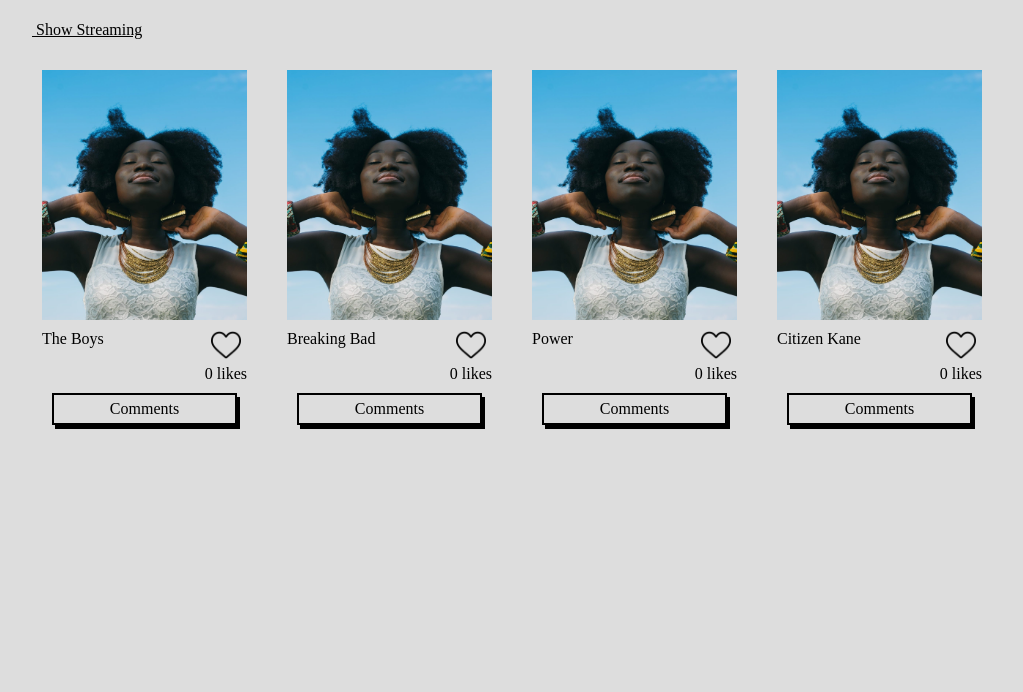
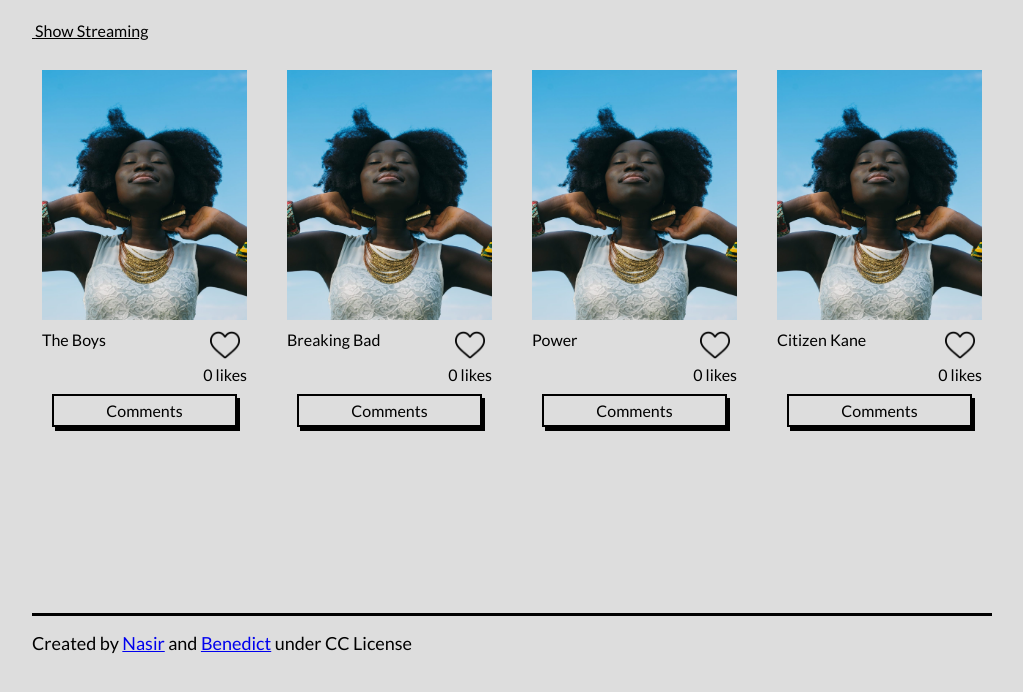
Before and after one commit to BenM4k/KanbanCapstone, a website built with webpack: page src/index.html in a window 1280 px wide. Shown: the whole page, without its empty margins (128-1151 px from the left). Built offline with nearby package versions, Linux system fonts and the light colour scheme.

Commit message:
Add footer and stylelize it

```diff
--- a/src/index.css
+++ b/src/index.css
@@ -1,3 +1,5 @@
+@import url('https://fonts.googleapis.com/css2?family=Lato:wght@300;400;700&display=swap');
+
 * {
   box-sizing: border-box;
   margin: 0;
@@ -6,6 +8,8 @@
 }
 
 body {
+  font-family: 'Lato', sans-serif;
+  font-size: 16px;
   padding: 0 70px;
   background: rgb(221, 221, 221);
 }
@@ -94,3 +98,10 @@ header {
   padding: 5px 15px;
   box-shadow: 3px 4px 0 0 black;
 }
+
+footer {
+  margin-top: 11rem;
+  padding: 1rem 0;
+  border-top: 3px solid #000;
+  font-size: 18px;
+}
--- a/src/index.html
+++ b/src/index.html
@@ -1,27 +1,44 @@
 <!DOCTYPE html>
 <html lang="en">
   <head>
-    <meta charset="UTF-8">
-    <meta http-equiv="X-UA-Compatible" content="IE=edge">
-    <meta name="viewport" content="width=device-width, initial-scale=1.0">
+    <meta charset="UTF-8" />
+    <meta http-equiv="X-UA-Compatible" content="IE=edge" />
+    <meta name="viewport" content="width=device-width, initial-scale=1.0" />
     <title>Show Streaming Web Page</title>
-    <link rel="stylesheet" href="index.css">
+    <link rel="stylesheet" href="index.css" />
   </head>
   <body>
     <header class="head">
       <nav class="navbar">
-            <a href="#" class="logo"><img src="" alt=""></a>
+        <a href="#" class="logo"><img src="" alt="" /></a>
         <span class="navbar-title">Show Streaming</span>
       </nav>
     </header>
     <main>
       <section class="main-section">
-            <ul class="video-grid">
-            </ul>
+        <ul class="video-grid"></ul>
       </section>
       <section class="popup-section"></section>
     </main>
-    <footer></footer>
+    <footer>
+      <p>
+        Created by
+        <a
+          href="https://github.com/Nasirkhan294"
+          target="_blank"
+          rel="noopener noreferrer"
+          >Nasir</a
+        >
+        and
+        <a
+          href="https://github.com/BenM4k"
+          target="_blank"
+          rel="noopener noreferrer"
+          >Benedict</a
+        >
+        under CC License
+      </p>
+    </footer>
     <script type="module" src="index.js"></script>
   </body>
 </html>
```
Lines whose indentation alone changed are shown as unchanged.
